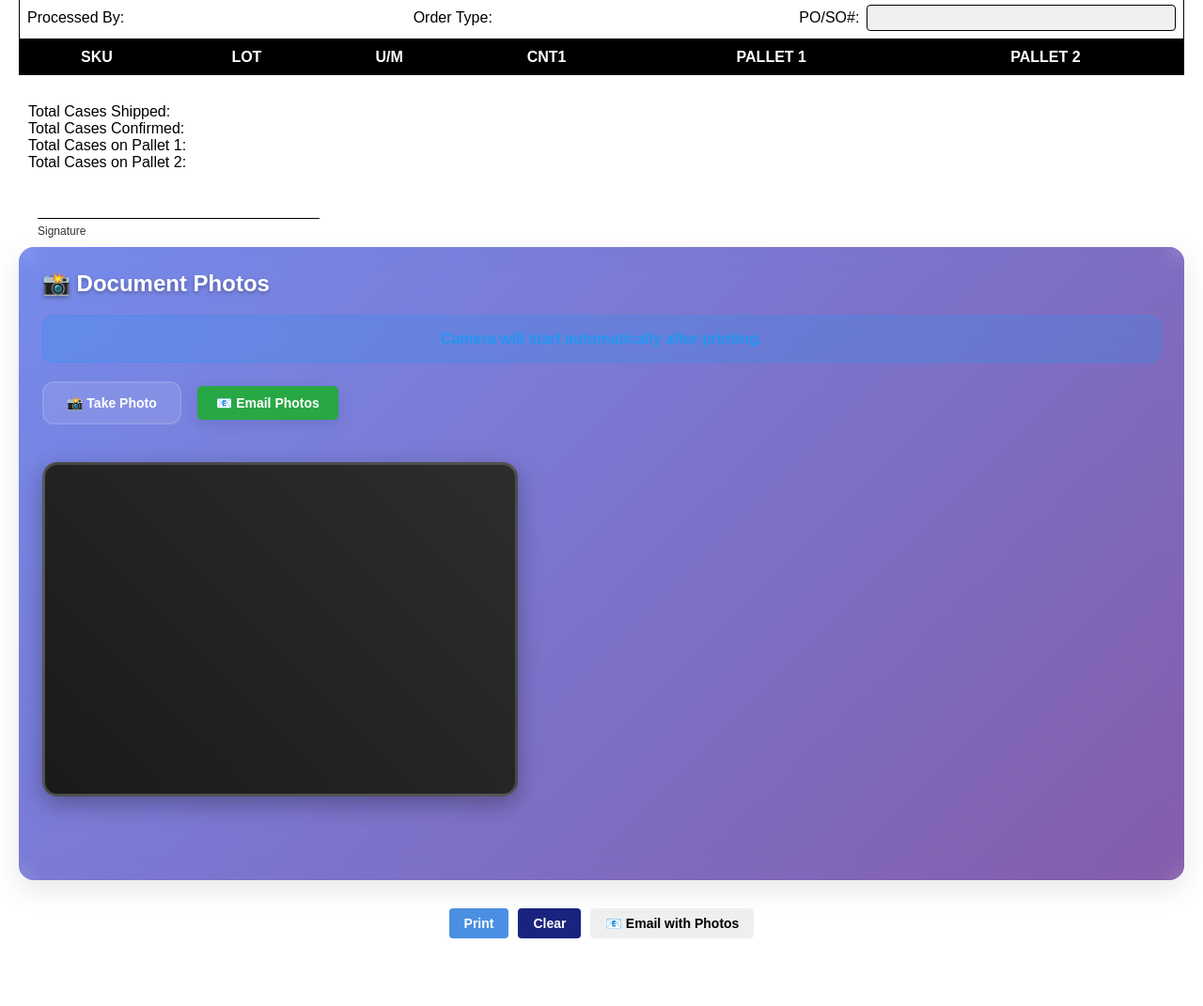
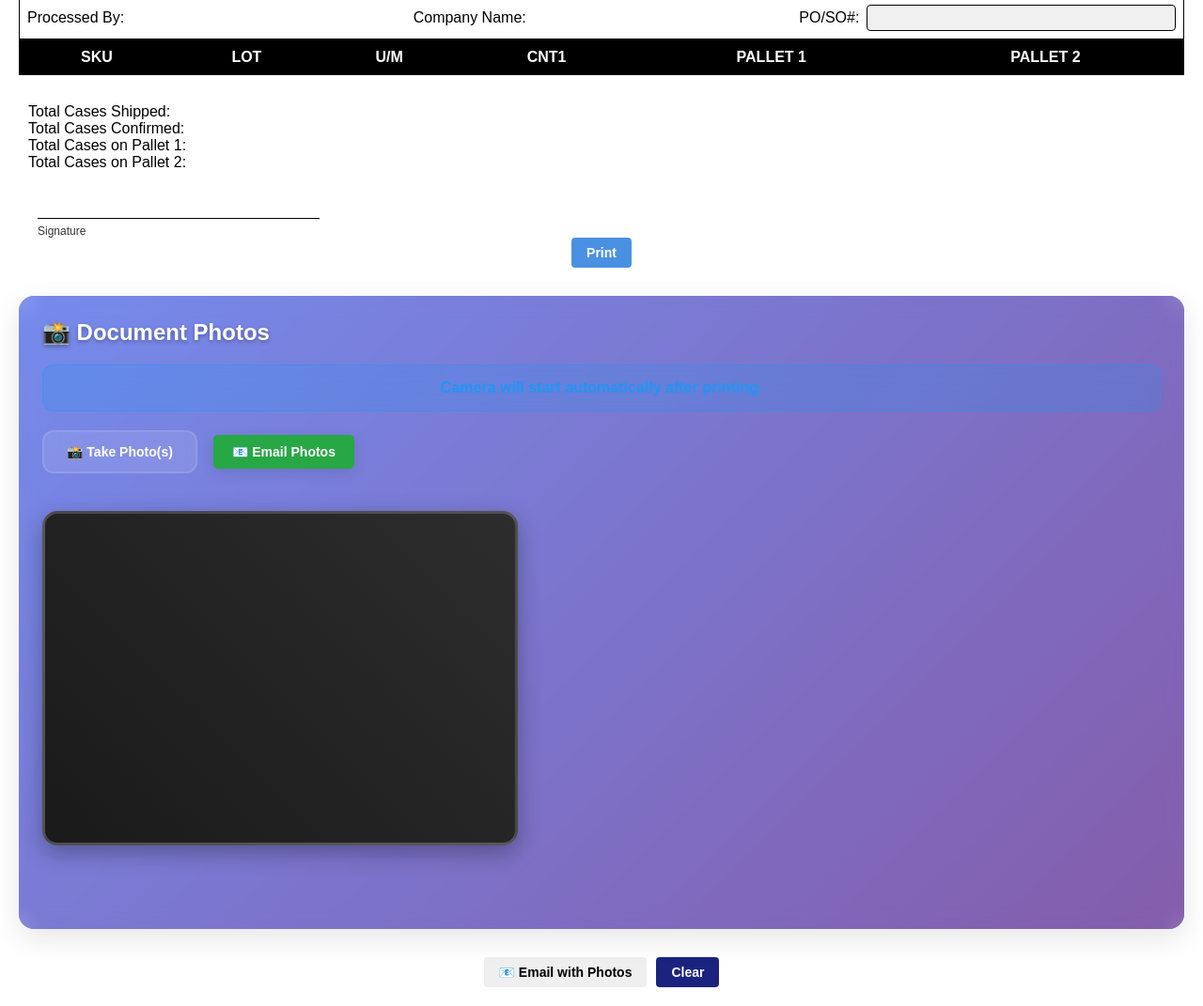
Before and after one commit to Gabsesq/RetailWork, a website: page static/warehouse.html in a window 1280 px wide. Shown: the part 99-1170 px from the top of the page at 94% size. Before the commit the page ends 1118 px from the top, so only its background shows below. Drawn offline with nearby package versions, Linux system fonts and the light colour scheme.

```diff
--- a/static/warehouse.html
+++ b/static/warehouse.html
@@ -230,7 +230,7 @@
                 <span contenteditable="true" class="input-field"></span>
             </div>
             <div class="info-item">
-                <span class="label">Order Type:</span>
+                <span class="label">Company Name:</span>
                 <span contenteditable="true" class="input-field"></span>
             </div>
             <div class="info-item">
@@ -275,6 +275,10 @@
         </div>
     </div>
 
+    <div class="button-container" style="margin: 20px 0;">
+        <button id="printButton" class="action-button">Print</button>
+    </div>
+
     <!-- Camera Section -->
     <div class="camera-section">
         <h3>📸 Document Photos</h3>
@@ -283,7 +287,7 @@
         </div>
 
         <div class="camera-controls">
-            <button id="captureBtn" class="camera-button" disabled>📸 Take Photo</button>
+            <button id="captureBtn" class="camera-button" disabled>📸 Take Photo(s)</button>
         </div>
 
         <video id="camera" autoplay muted></video>
@@ -294,10 +298,9 @@
         </div>
     </div>
 
-    <div class="button-container">
-        <button id="printButton" class="action-button">Print</button>
+    <div class="button-container" style="margin-top: 30px;">
+        <button id="emailButton" class="action-button">📧 Email with Photos</button>
         <button id="clearButton" class="action-button">Clear</button>
-        <button id="emailButton" class="action-button">📧 Email with Photos</button>
     </div>
 
     <script src="/js/camera.js"></script>
```
